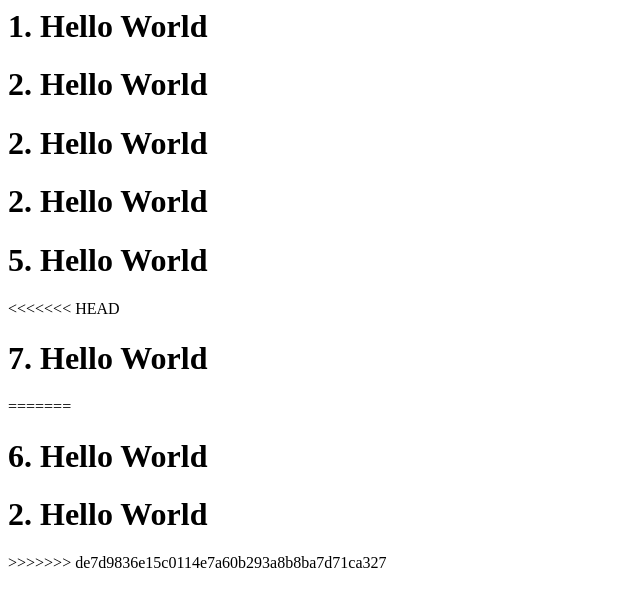
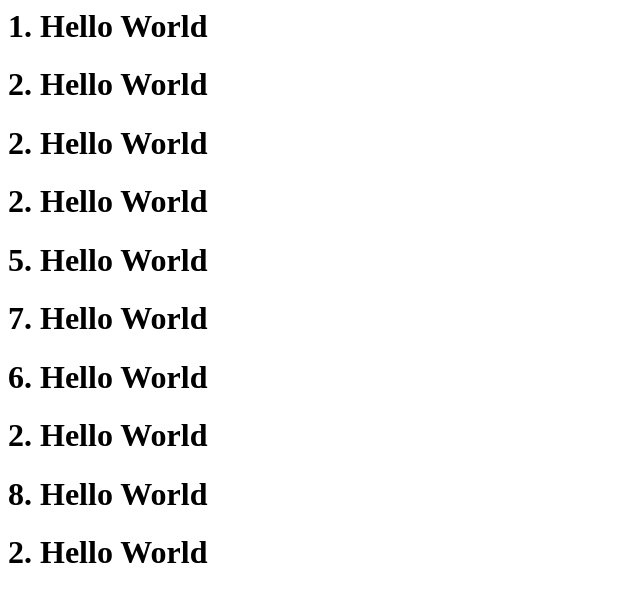
Before and after one commit to chae-ring/oss_1, a plain HTML site: page index.html in a window 1280 px wide. Shown: the whole page, without its empty margins (0-640 px from the left). Drawn offline with Linux system fonts and the light colour scheme.

Commit message:
tester commit 2

```diff
--- a/index.html
+++ b/index.html
@@ -9,11 +9,10 @@
         <h1>2. Hello World</h1>
         <h1>2. Hello World</h1>
         <h1>5. Hello World</h1>
-<<<<<<< HEAD
         <h1>7. Hello World</h1>
-=======
         <h1>6. Hello World</h1>
         <h1>2. Hello World</h1>
->>>>>>> de7d9836e15c0114e7a60b293a8b8ba7d71ca327
+        <h1>8. Hello World</h1>
+        <h1>2. Hello World</h1>
     </body>
 </html>
```
